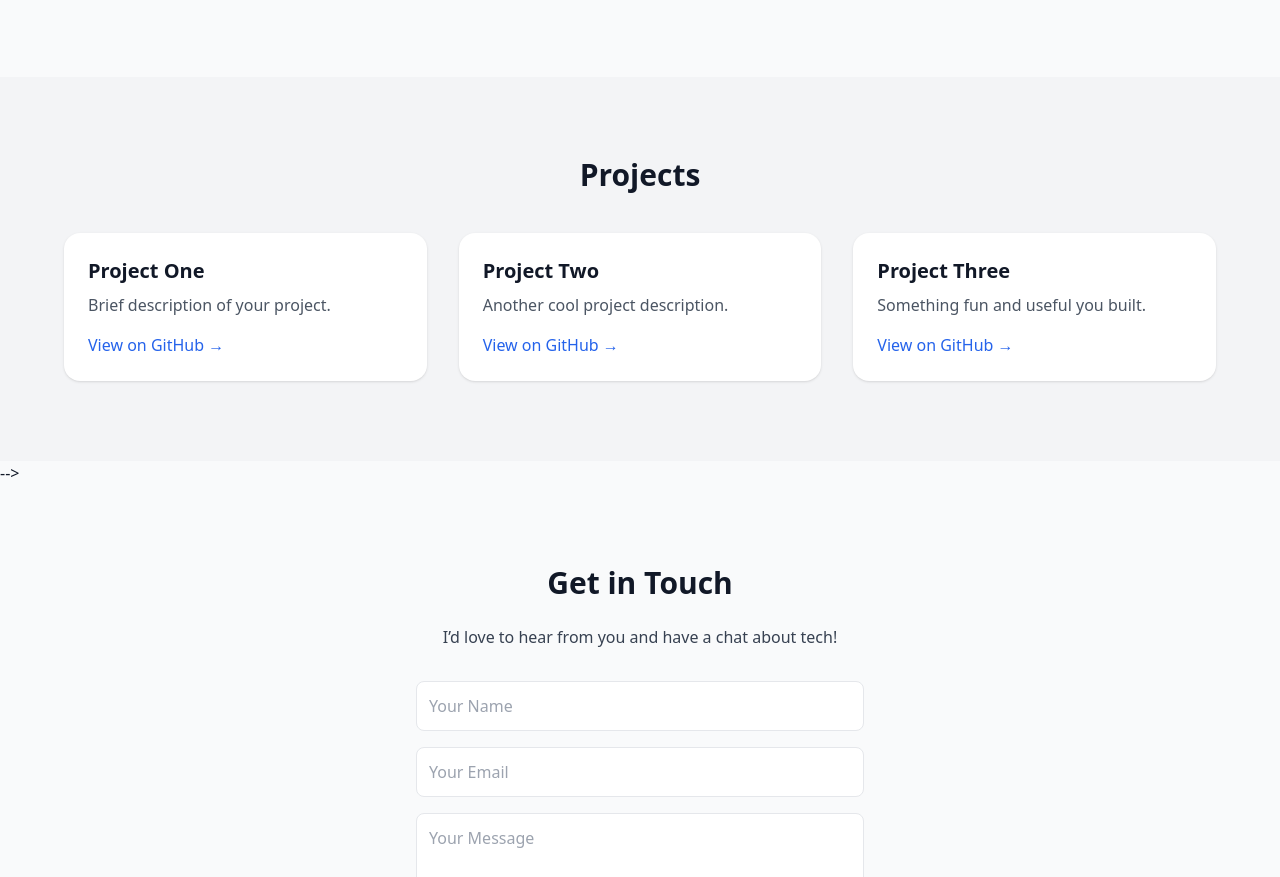
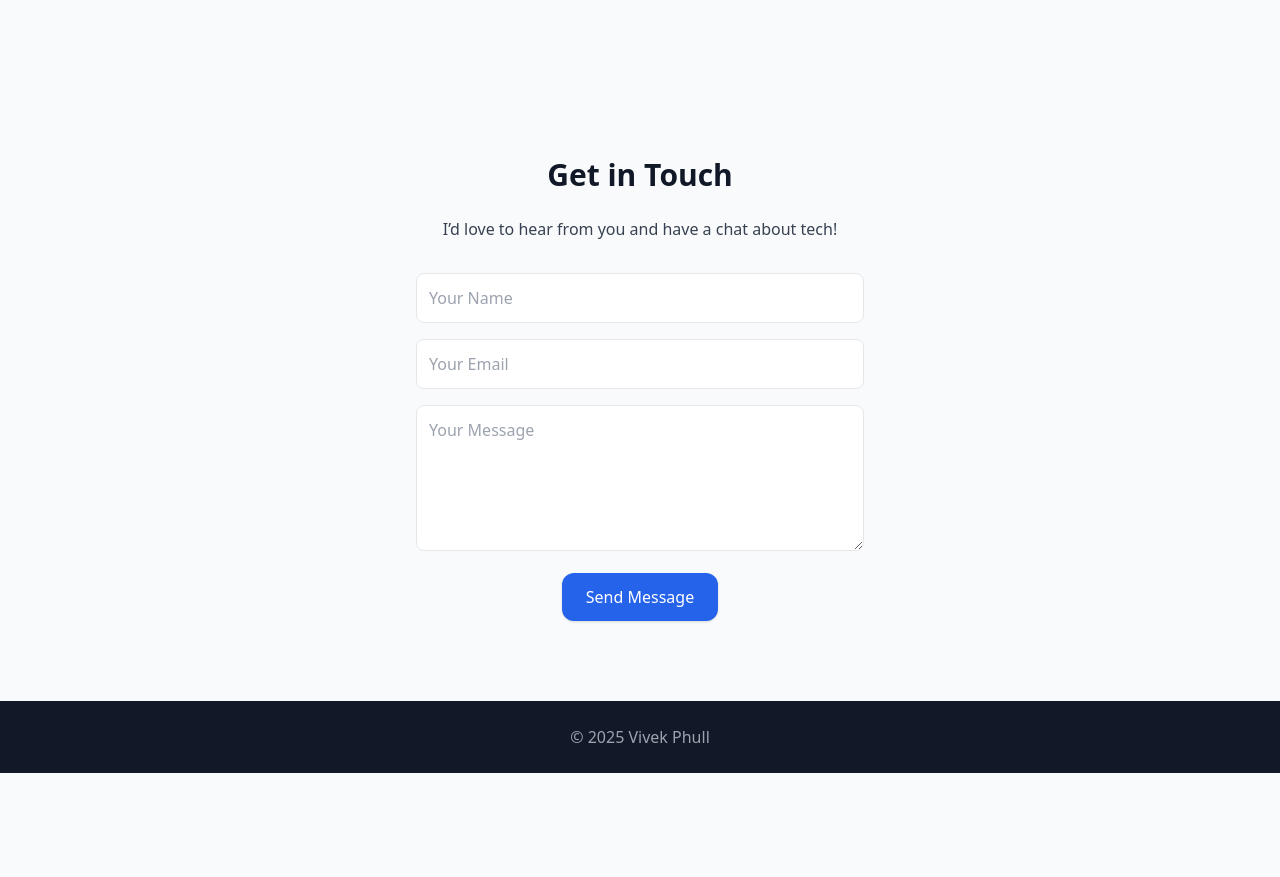
Before and after one commit to vivekphull/vivekphull, a plain HTML site: page index.html in a window 1280 px wide. Shown: the part 1177-2054 px from the top of the page. After the commit the page ends 1950 px from the top, so only its background shows below. Drawn offline with nearby package versions, Linux system fonts and the light colour scheme.

Commit message:
Update index.html

```diff
--- a/index.html
+++ b/index.html
@@ -51,30 +51,30 @@ I’m passionate about the intersection of technology, security, and business st
       </p>
     </section>
 
-<!--     <!-- Projects Section -->
-    <section id="projects" class="bg-gray-100 py-20 px-4">
-      <div class="max-w-6xl mx-auto">
-        <h3 class="text-3xl font-bold mb-10 text-center">Projects</h3>
-        <div class="grid md:grid-cols-3 gap-8">
-          <!-- Project Card -->
-          <div class="bg-white rounded-2xl shadow p-6 hover:shadow-lg transition">
-            <h4 class="text-xl font-semibold mb-2">Project One</h4>
-            <p class="text-gray-600 mb-4">Brief description of your project.</p>
-            <a href="#" class="text-blue-600 hover:underline">View on GitHub →</a>
-          </div>
-          <div class="bg-white rounded-2xl shadow p-6 hover:shadow-lg transition">
-            <h4 class="text-xl font-semibold mb-2">Project Two</h4>
-            <p class="text-gray-600 mb-4">Another cool project description.</p>
-            <a href="#" class="text-blue-600 hover:underline">View on GitHub →</a>
-          </div>
-          <div class="bg-white rounded-2xl shadow p-6 hover:shadow-lg transition">
-            <h4 class="text-xl font-semibold mb-2">Project Three</h4>
-            <p class="text-gray-600 mb-4">Something fun and useful you built.</p>
-            <a href="#" class="text-blue-600 hover:underline">View on GitHub →</a>
-          </div>
-        </div>
-      </div>
-    </section> -->
+     <!-- Projects Section -->
+<!--     <section id="projects" class="bg-gray-100 py-20 px-4"> -->
+<!--       <div class="max-w-6xl mx-auto"> -->
+<!--         <h3 class="text-3xl font-bold mb-10 text-center">Projects</h3> -->
+<!--         <div class="grid md:grid-cols-3 gap-8"> -->
+<!--           Project Card -->
+<!--           <div class="bg-white rounded-2xl shadow p-6 hover:shadow-lg transition"> -->
+<!--             <h4 class="text-xl font-semibold mb-2">Project One</h4> -->
+<!--             <p class="text-gray-600 mb-4">Brief description of your project.</p> -->
+<!--             <a href="#" class="text-blue-600 hover:underline">View on GitHub →</a> -->
+<!--           </div> -->
+<!--           <div class="bg-white rounded-2xl shadow p-6 hover:shadow-lg transition"> -->
+<!--             <h4 class="text-xl font-semibold mb-2">Project Two</h4> -->
+<!--             <p class="text-gray-600 mb-4">Another cool project description.</p> -->
+<!--             <a href="#" class="text-blue-600 hover:underline">View on GitHub →</a> -->
+<!--           </div> -->
+<!--           <div class="bg-white rounded-2xl shadow p-6 hover:shadow-lg transition"> -->
+<!--             <h4 class="text-xl font-semibold mb-2">Project Three</h4> -->
+<!--             <p class="text-gray-600 mb-4">Something fun and useful you built.</p> -->
+<!--             <a href="#" class="text-blue-600 hover:underline">View on GitHub →</a> -->
+<!--           </div> -->
+<!--         </div> -->
+<!--       </div> -->
+<!--     </section>  -->
 
     <!-- Contact Section -->
     <section id="contact" class="max-w-4xl mx-auto py-20 px-4 text-center">
```
